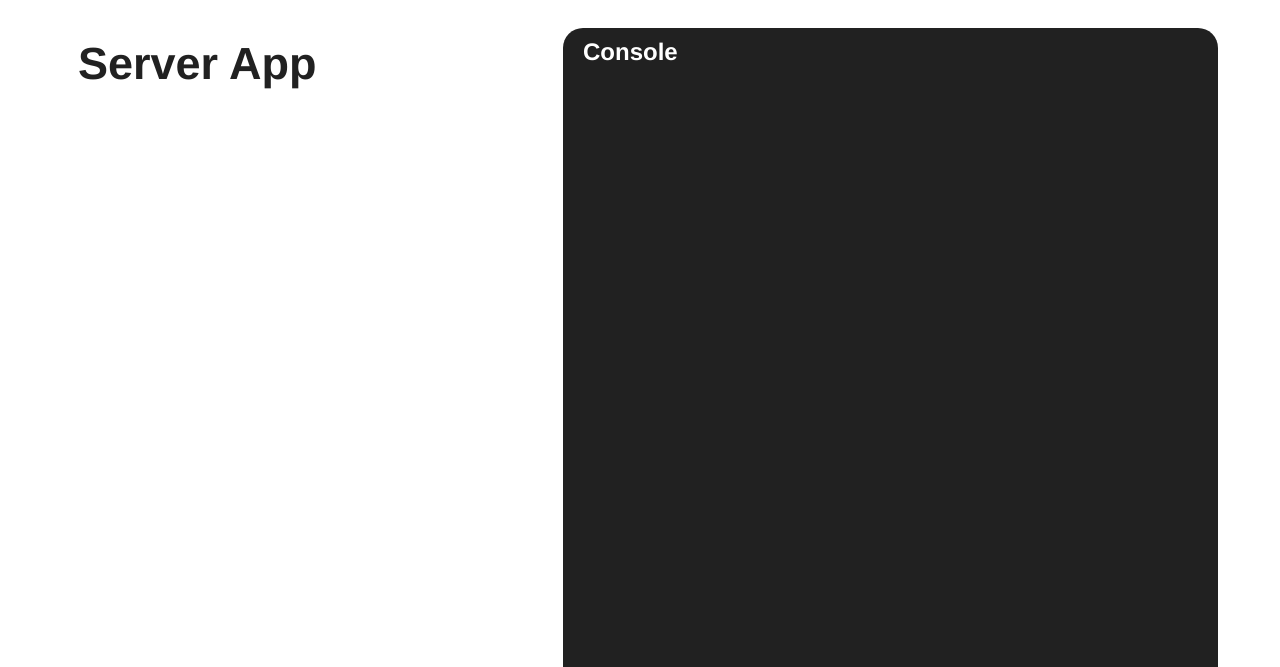
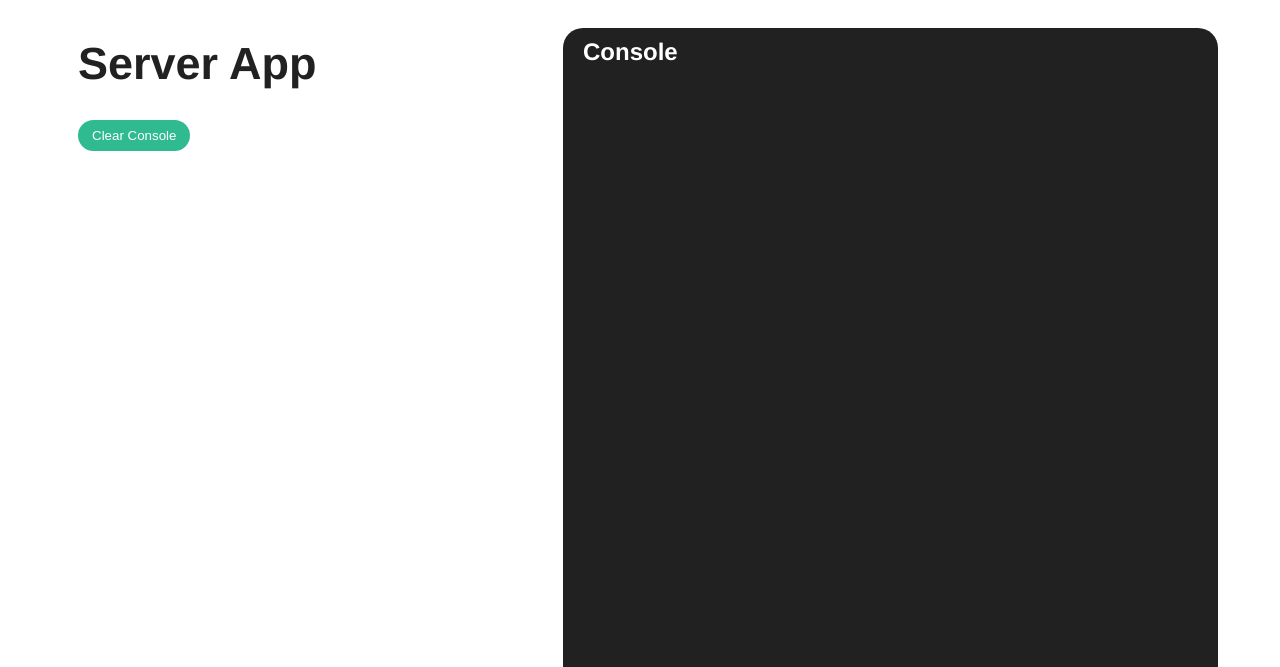
Before and after one commit to neluckoff/flask_server_app, a Flask app: page / in a window 1280 px wide. Shown: the top 667 px of the page. Run offline with Flask 2, Linux system fonts and the light colour scheme; parts of the project's set-up code (start-up, migrations or seed data) failed here and were passed over; some libraries are stand-ins or nearby versions.

Commit message:
last commit

```diff
--- a/app/config.py
+++ b/app/config.py
@@ -6,4 +6,4 @@ env.read_env()
 hostname = env.str("host")
 port = env.int("port")
 username = env.str("user")
-password = env.str("pass")
+password = env.str("password")
--- a/app/static/css/main.css
+++ b/app/static/css/main.css
@@ -86,3 +86,13 @@ h1 {
     background-clip: padding-box;
     background-color: #fff;
 }
+
+.clear-btn {
+    padding: 0.375rem 0.75rem;
+    font-weight: 400;
+    background-color: #30BA8F;
+    cursor: pointer;
+    color: white;
+    border-color: transparent;
+    border-radius: 20px;
+}
--- a/app/templates/index.html
+++ b/app/templates/index.html
@@ -16,6 +16,7 @@
         <div class="row">
             <div class="col-12 col-xl-5 col-lg-6 col-md-6">
                 <h1>Server App</h1>
+                <button onclick="clearBox('messages')" class="clear-btn">Clear Console</button>
             </div>
             <div class="col-12 col-xl-7 col-lg-6 col-md-6">
                 <div class="console">
@@ -44,6 +45,16 @@
                 $('#message').val('');
             });
         });
+
+        function clearBox(elementID) {
+            document.getElementById(elementID).innerHTML = "";
+        }
+
+        $("#message").keyup(function(event){
+            if(event.keyCode === 13){
+                $("#send").click();
+            }
+        });
     </script>
 </body>
 </html>
```
Also changed, not shown: README.md (added).
